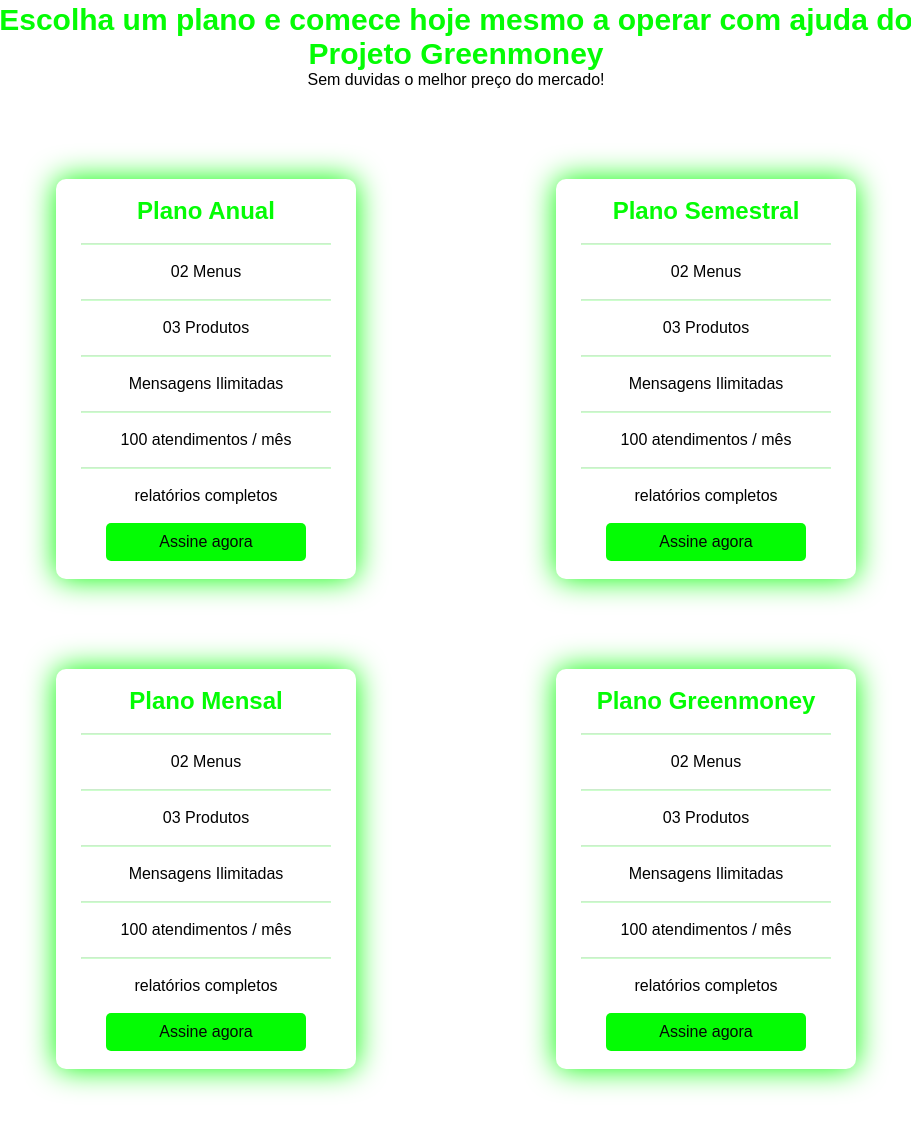
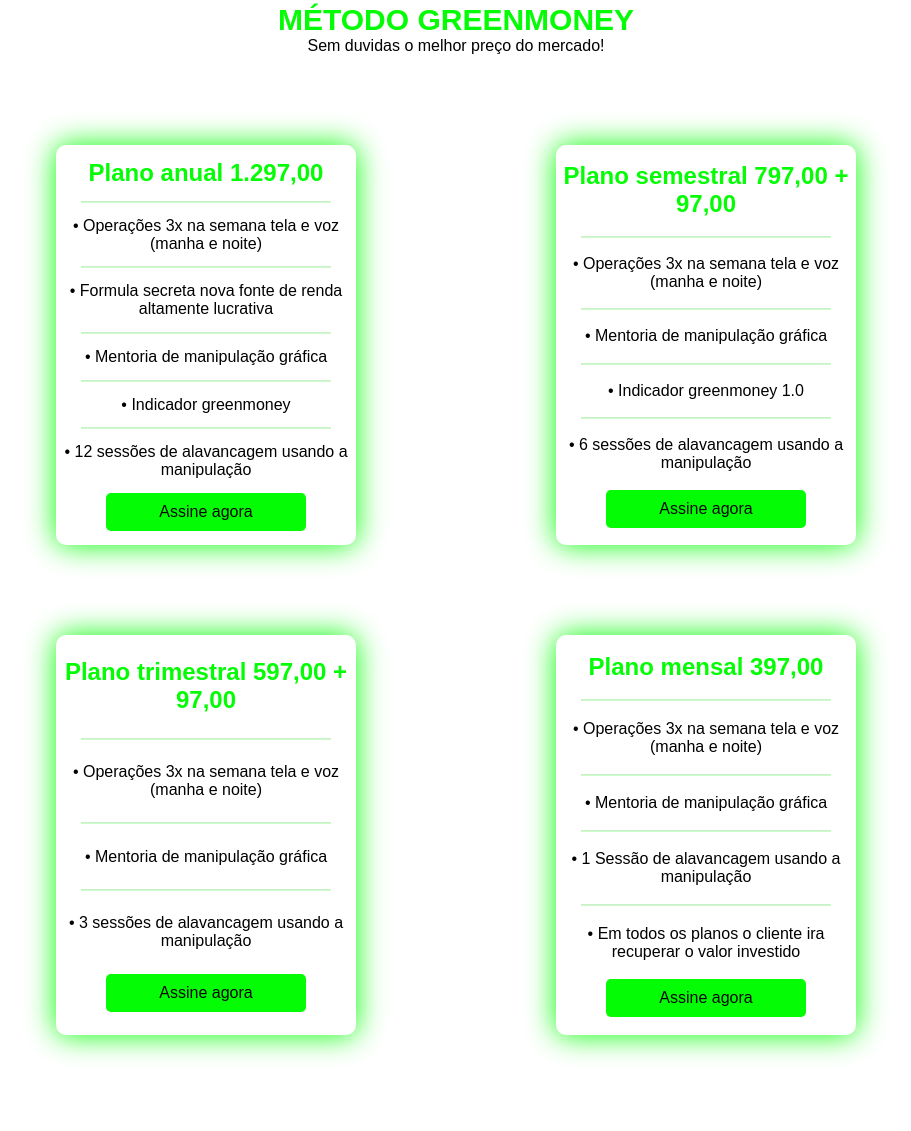
Before and after one commit to spalheapp/projetogreenmoney, a plain HTML site: page index.html in a window 1280 px wide. Shown: the part 97-1228 px from the top of the page, without its empty margins (184-1095 px from the left). Drawn offline with nearby package versions, Linux system fonts and the light colour scheme.

Commit message:
Add files via upload

```diff
--- a/index.html
+++ b/index.html
@@ -51,32 +51,32 @@
     <!-- planos -->
     <section id="planos">
       <div class="planosHeader">
-        <h1>Escolha um plano e comece hoje mesmo a operar com ajuda do Projeto Greenmoney</h1>
+        <h1>MÉTODO GREENMONEY</h1>
         <p>Sem duvidas o melhor preço do mercado!</p>
       </div>
       <div class="planos">
         <div class="card">
-            <h1>Plano Anual</h1>
+            <h1>Plano anual 1.297,00</h1>
             <div class="lines">
                 <hr class="cardDivision">
             </div>
-            <p>02 Menus</p>
+            <p>• Operações 3x na semana tela e voz (manha e noite)</p>
             <div class="lines">
                 <hr class="cardDivision">
             </div>
-            <p>03 Produtos</p>
+            <p>• Formula secreta nova fonte de renda altamente lucrativa</p>
             <div class="lines">
                 <hr class="cardDivision">
             </div>
-            <p> Mensagens Ilimitadas</p>
+            <p>• Mentoria de manipulação gráfica</p>
             <div class="lines">
                 <hr class="cardDivision">
             </div>
-            <p>100 atendimentos / mês</p>
+            <p>• Indicador greenmoney</p>
             <div class="lines">
                 <hr class="cardDivision">
             </div>
-            <p>relatórios completos</p>
+            <p>• 12 sessões de alavancagem usando a manipulação</p>
 
             <div class="bttnComecar">
                 <a href="." class="bttnCard">Assine agora</a>
@@ -84,27 +84,23 @@
             </div>
         </div>
         <div class="card">
-            <h1>Plano Semestral</h1>
+            <h1>Plano semestral 797,00 + 97,00</h1>
             <div class="lines">
                 <hr class="cardDivision">
             </div>
-            <p>02 Menus</p>
+            <p>• Operações 3x na semana tela e voz (manha e noite)</p>
             <div class="lines">
                 <hr class="cardDivision">
             </div>
-            <p>03 Produtos</p>
+            <p>• Mentoria de manipulação gráfica</p>
             <div class="lines">
                 <hr class="cardDivision">
             </div>
-            <p> Mensagens Ilimitadas</p>
+            <p>• Indicador greenmoney 1.0</p>
             <div class="lines">
                 <hr class="cardDivision">
             </div>
-            <p>100 atendimentos / mês</p>
-            <div class="lines">
-                <hr class="cardDivision">
-            </div>
-            <p>relatórios completos</p>
+            <p>• 6 sessões de alavancagem usando a manipulação</p>
 
             <div class="bttnComecar">
                 <a href="." class="bttnCard">Assine agora</a>
@@ -121,27 +117,19 @@
         </div>
         <div class="planos">
           <div class="card">
-              <h1>Plano Mensal</h1>
+              <h1>Plano trimestral 597,00 + 97,00</h1>
               <div class="lines">
                   <hr class="cardDivision">
               </div>
-              <p>02 Menus</p>
+              <p>• Operações 3x na semana tela e voz (manha e noite)</p>
               <div class="lines">
                   <hr class="cardDivision">
               </div>
-              <p>03 Produtos</p>
+              <p>• Mentoria de manipulação gráfica</p>
               <div class="lines">
                   <hr class="cardDivision">
               </div>
-              <p> Mensagens Ilimitadas</p>
-              <div class="lines">
-                  <hr class="cardDivision">
-              </div>
-              <p>100 atendimentos / mês</p>
-              <div class="lines">
-                  <hr class="cardDivision">
-              </div>
-              <p>relatórios completos</p>
+              <p>• 3 sessões de alavancagem usando a manipulação</p>
 
               <div class="bttnComecar">
                   <a href="." class="bttnCard">Assine agora</a>
@@ -149,27 +137,23 @@
               </div>
           </div>
           <div class="card">
-              <h1>Plano Greenmoney</h1>
+              <h1>Plano mensal 397,00</h1>
               <div class="lines">
                   <hr class="cardDivision">
               </div>
-              <p>02 Menus</p>
+              <p>• Operações 3x na semana tela e voz (manha e noite)</p>
               <div class="lines">
                   <hr class="cardDivision">
               </div>
-              <p>03 Produtos</p>
+              <p>• Mentoria de manipulação gráfica</p>
               <div class="lines">
                   <hr class="cardDivision">
               </div>
-              <p> Mensagens Ilimitadas</p>
+              <p>• 1 Sessão de alavancagem usando a manipulação</p>
               <div class="lines">
                   <hr class="cardDivision">
               </div>
-              <p>100 atendimentos / mês</p>
-              <div class="lines">
-                  <hr class="cardDivision">
-              </div>
-              <p>relatórios completos</p>
+              <p>• Em todos os planos o cliente ira recuperar o valor investido</p>
 
               <div class="bttnComecar">
                   <a href="." class="bttnCard">Assine agora</a>
```
